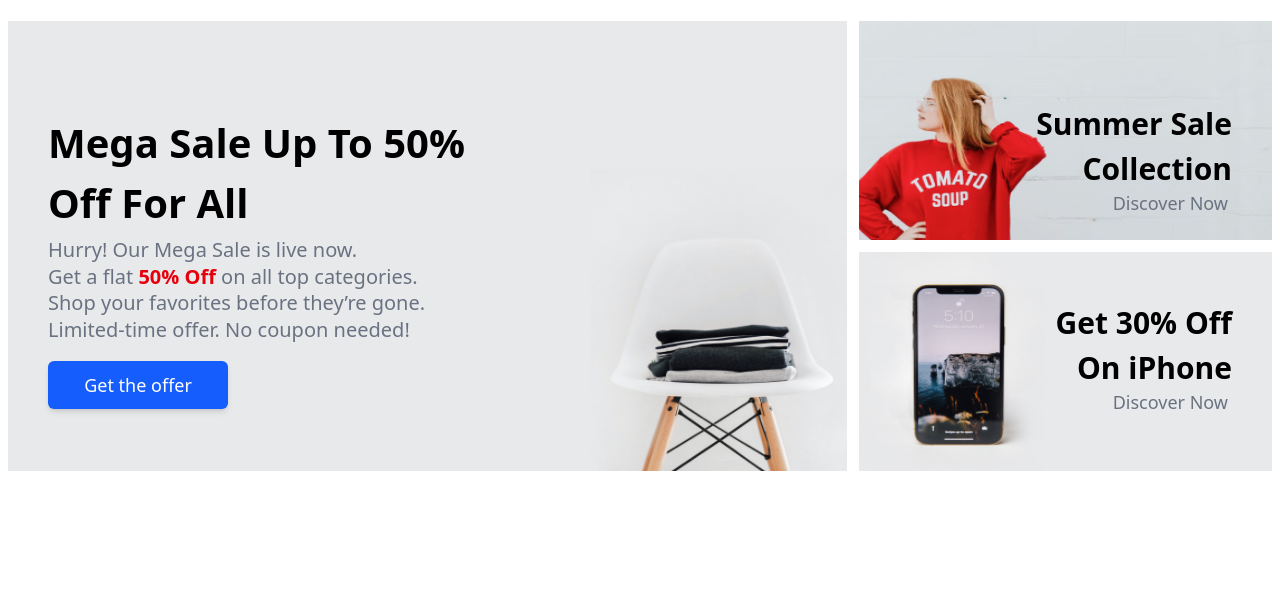
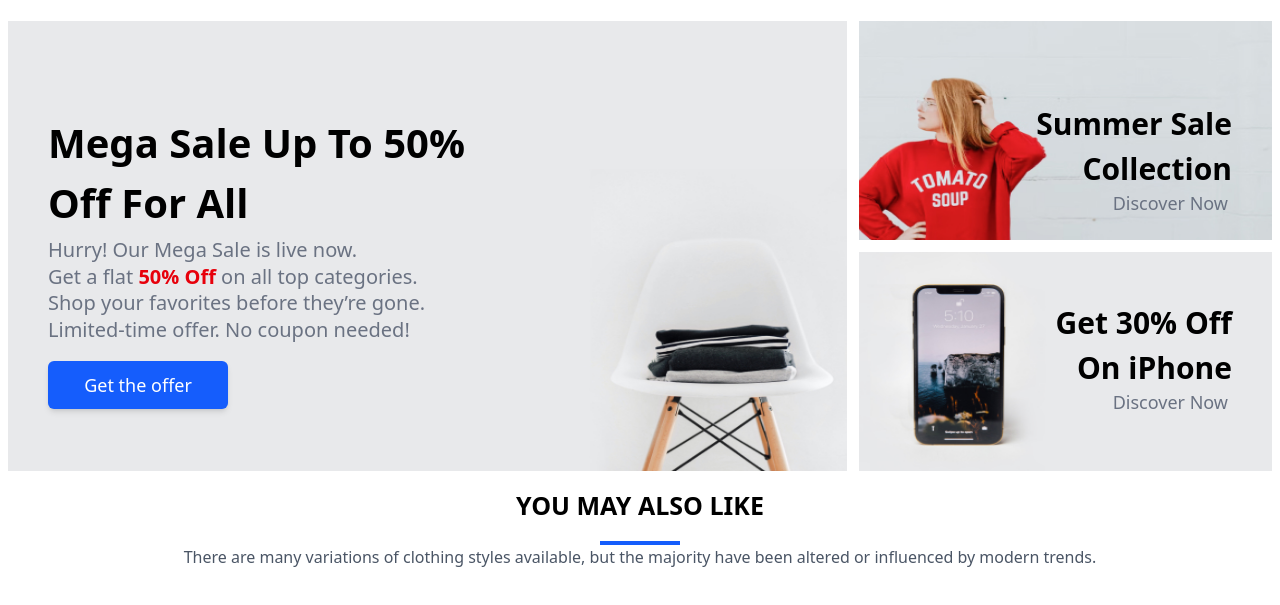
Before and after one commit to Rohit-Pakhre09/Planet-E-commerce, a website: page index.html in a window 1280 px wide. Shown: the part 127-732 px from the top of the page. Drawn offline with Linux system fonts and the light colour scheme.

Commit message:
Feat: Slider info added.

```diff
--- a/index.html
+++ b/index.html
@@ -721,7 +721,7 @@
                 <p
                   class="absolute top-20 right-3 md:right-10 font-bold text-[30px] text-right cursor-pointer hover:text-blue-600"
                 >
-                  Summer Sale<br>Collection
+                  Summer Sale<br />Collection
                 </p>
                 <p
                   class="absolute top-42 right-3 md:right-10 font-medium text-lg pe-1 text-gray-500 cursor-pointer hover:underline"
@@ -738,7 +738,7 @@
                 <p
                   class="absolute top-12 right-3 md:right-10 font-bold text-[30px] text-right cursor-pointer hover:text-blue-600"
                 >
-                  Get 30% Off<br>On iPhone
+                  Get 30% Off<br />On iPhone
                 </p>
                 <p
                   class="absolute top-34 right-3 md:right-10 font-medium text-lg pe-1 text-gray-500 cursor-pointer hover:underline"
@@ -751,7 +751,21 @@
         </div>
       </section>
 
-
+      <!-- Slider With the Text -->
+      <section class="container mx-auto p-2 mt-5 mb-10">
+        <p class="font-bold text-center text-[25px] md:text-[35px] uppercase">
+          You may also like
+        </p>
+        <div class="flex justify-center">
+          <div class="w-20 md:w-50 h-1 mt-4 bg-blue-600"></div>
+        </div>
+        <p
+          class="text-center w-90 sm:w-100 md:w-120 mx-auto mt-3 text-gray-600"
+        >
+          There are many variations of clothing styles available, but the
+          majority have been altered or influenced by modern trends.
+        </p>
+      </section>
     </main>
   </body>
 </html>
```
